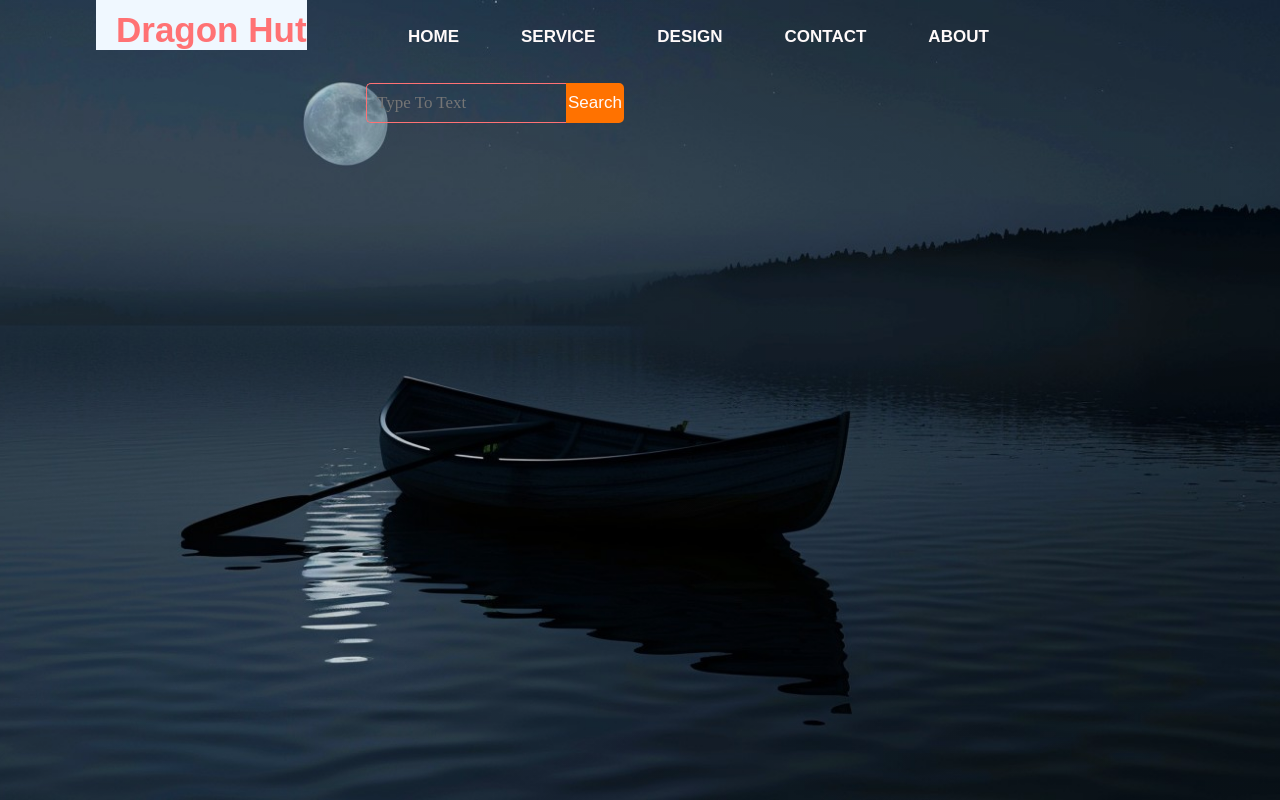
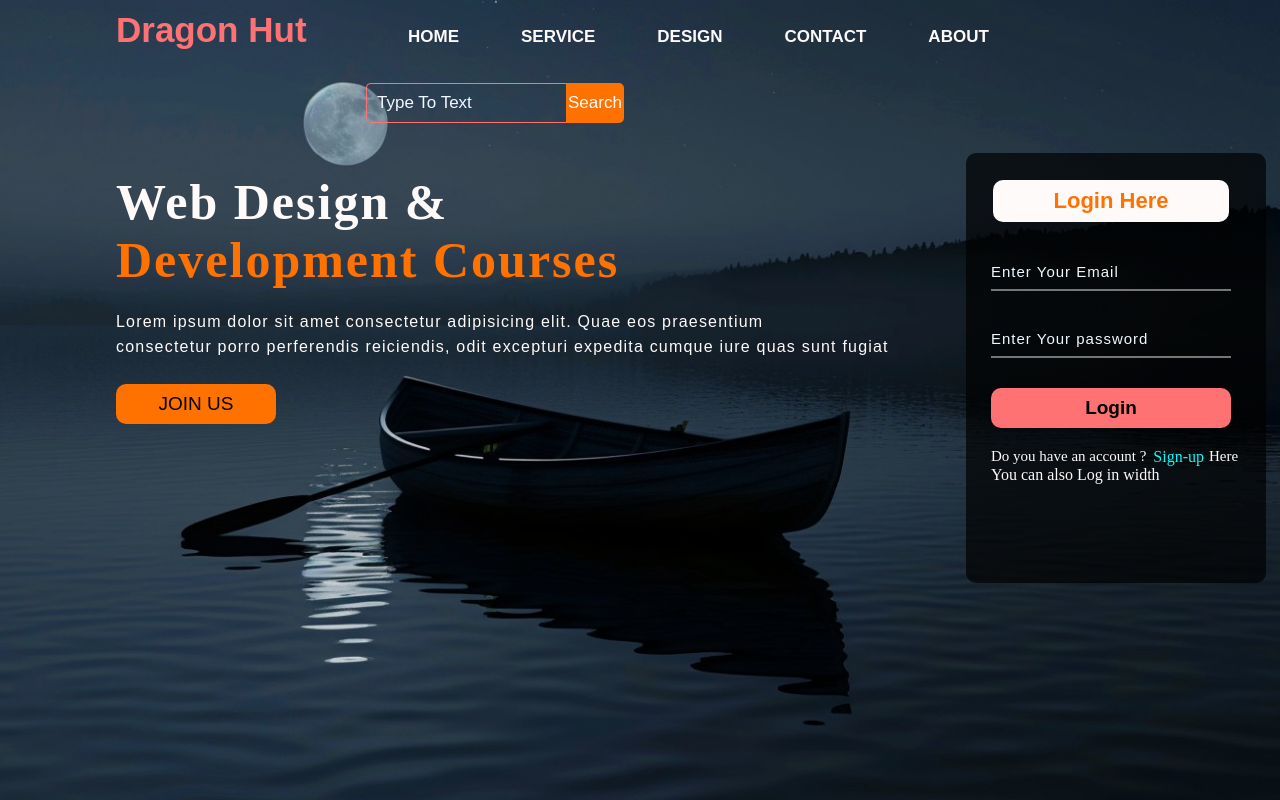
Before and after one commit to anishossen/Dragon-Hut, a plain HTML site: page index.html in a window 1280 px wide. Drawn offline with Linux system fonts and the light colour scheme.

Commit message:
added some code

```diff
--- a/index.html
+++ b/index.html
@@ -23,7 +23,31 @@
             </div>
             <div class="search-bar">
                 <input class="search" type="search" name="" placeholder="Type To Text">
-                <a href="#"> <button class="btn">Search</button></a>
+                <a href="#">  <button class="btn">Search</button></a>
+            </div>
+        </div>
+        <div class="content">
+            <h1>Web Design & <br><span>Development Courses</span></h1>
+            <p class="para">
+                Lorem ipsum dolor sit amet consectetur adipisicing elit. Quae eos praesentium <br> consectetur porro perferendis reiciendis, odit
+                 excepturi expedita cumque iure quas sunt fugiat
+            </p>
+            <button class="join"><a href="#">JOIN US</a></button>
+            <div class="form">
+                <h2>Login Here</h2>
+                <input type="email" name="email" id="" placeholder="Enter Your Email">
+                <input type="password" name="password" placeholder="Enter Your password">
+                 <button class="btnn"><a href="#">Login</a></button>
+
+                 <div class="question"><p>Do you have an account ?</p>
+                 <a href="#">Sign-up</a><Span>Here</Span></div>
+                 <p class="liw">You can also Log in width</p>
+                 <ul>
+                    <li><a href="Facebook.com"></a></li>
+                    <li><a href="Linkedin.com"></a></li>
+                    <li><a href="Youtube.com"></a></li>
+                    <li><a href="instagram.com"></a></li>
+                 </ul>
             </div>
         </div>
     </div>
--- a/style.css
+++ b/style.css
@@ -21,7 +21,6 @@
 }
 .logo {
     color: #ff7274;
-    background-color: aliceblue;
     font-size: 35px;
     font-family: Arial, Helvetica, sans-serif;
     padding-left: 20px;
@@ -93,3 +92,130 @@ ul li a:hover{
 .search{
     outline: none;
 }
+.content{
+    width: 85%;
+    height: auto;
+    margin: auto;
+    color: #fffafa;
+    position: relative;
+}
+.content .para{
+    padding-left: 20px;
+    padding-bottom: 25px;
+    font-family: Arial;
+    letter-spacing: 1.2px;
+    line-height: 25px;
+}
+.content h1{
+    font-family: 'Times New Roman';
+    padding-left: 20px;
+    font-size: 50px;
+    margin-top: 9%;
+    letter-spacing: 2px;
+    margin-bottom: 20px;
+}
+
+.content .join{
+    width: 160px;
+    height: 40px;
+    background: #ff7200;
+    border: none;
+    margin-bottom: 10px;
+    margin-left: 20px;
+    font-size: 19px;
+    border-radius: 10px;
+    cursor: pointer;
+    transition: 0.3s ease;
+}
+.content .join a{
+    text-decoration: none;
+    transition: 0.3s ease;
+    color: black;
+}
+.join:hover{
+    background-color: aquamarine;
+}
+.content span{
+    color: #ff7200;
+}
+/* login form start from here */
+.form{
+    width: 250px;
+    height: 380px;
+    background: linear-gradient(to top, rgba(0,0,0,0.7)50%, rgba(0,0,0,0.7)50%);
+    position: absolute;
+    top: -20px;
+    left: 870px;
+    border-radius: 10px;
+    padding: 25px;
+}
+.form h2{
+    width: 220px;
+    font-family: sans-serif;
+    text-align: center;
+    color: #ff7200;
+    font-size: 22px;
+    background-color: #fffafa;
+    border-radius: 10px;
+    margin: 2px;
+    padding: 8px;
+
+}
+.form input{
+    width: 240px;
+    height: 35px;
+    background: transparent;
+    border-radius: 1px solid #ff7200;
+    border-top: none;
+    border-right: none;
+    border-left: none;
+    color: #fffafa;
+    font-size: 15px;
+    letter-spacing: 1px;
+    margin-top: 30px;
+    font-family: sans-serif;
+}
+.form input:focus{
+    outline: none;
+}
+::placeholder{
+    color: aliceblue;
+    font-family: Arial;
+}
+.btnn{
+    width: 240px;
+    height: 40px;
+    background: #ff7274;
+    border: none;
+    margin-top: 30px;
+    font-size: 19px;
+    border-radius: 10px;
+    cursor: pointer;
+    color: white;
+    transition: 0.4s ease;
+}
+.btnn a{
+    text-decoration: none;
+    color: black;
+    font-weight: bold;
+}
+.btnn:hover{
+    background-color: aqua;
+}
+.question{
+    margin-top: 20px;
+    display: flex;
+}
+.question p{
+    font-size: 15px;
+}
+.question a{
+    text-decoration: none;
+    color: aqua;
+    margin-left: 7px;
+}
+.question span{
+    margin-left: 5px;
+    font-size: 15px;
+    color: #fffafa;
+}
```
